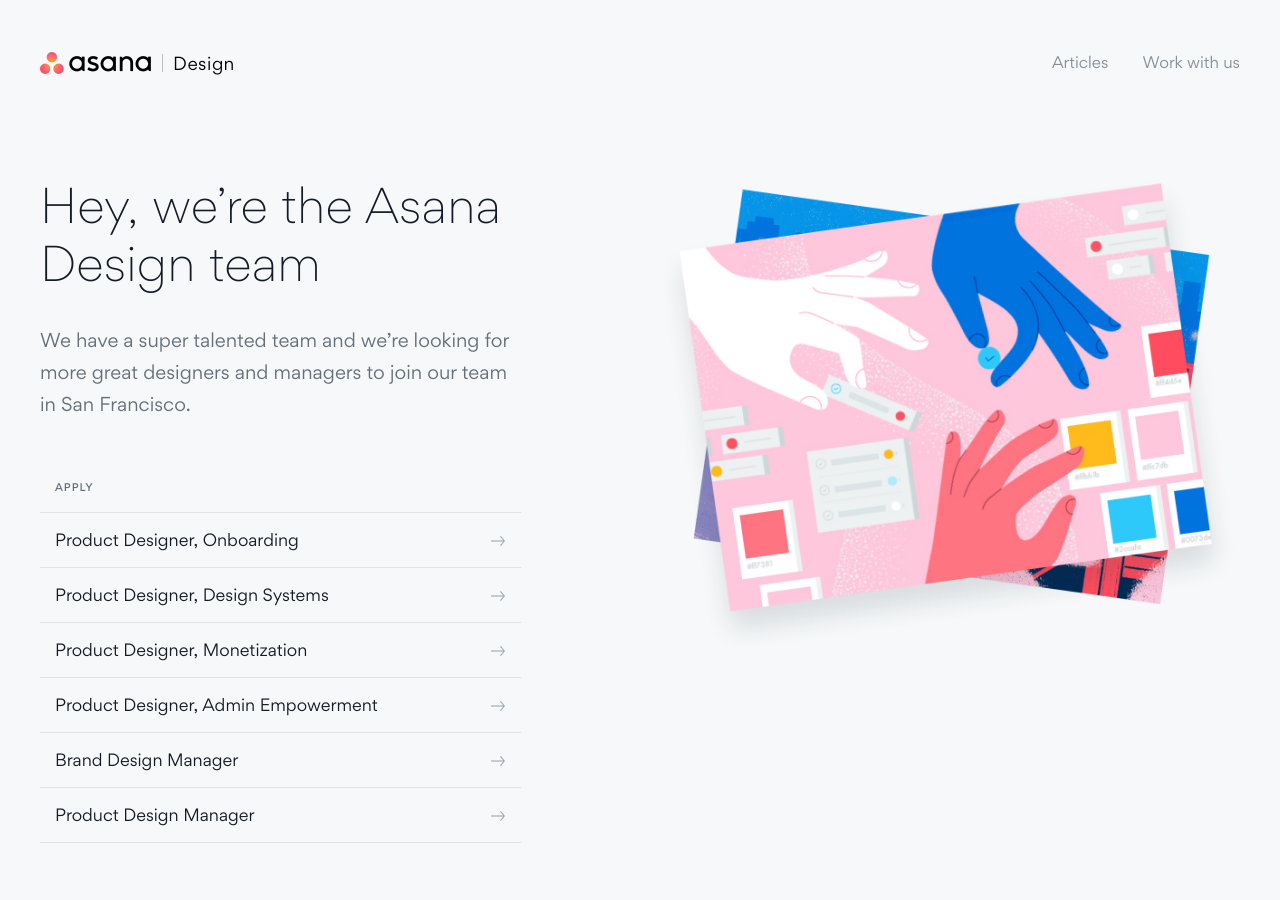
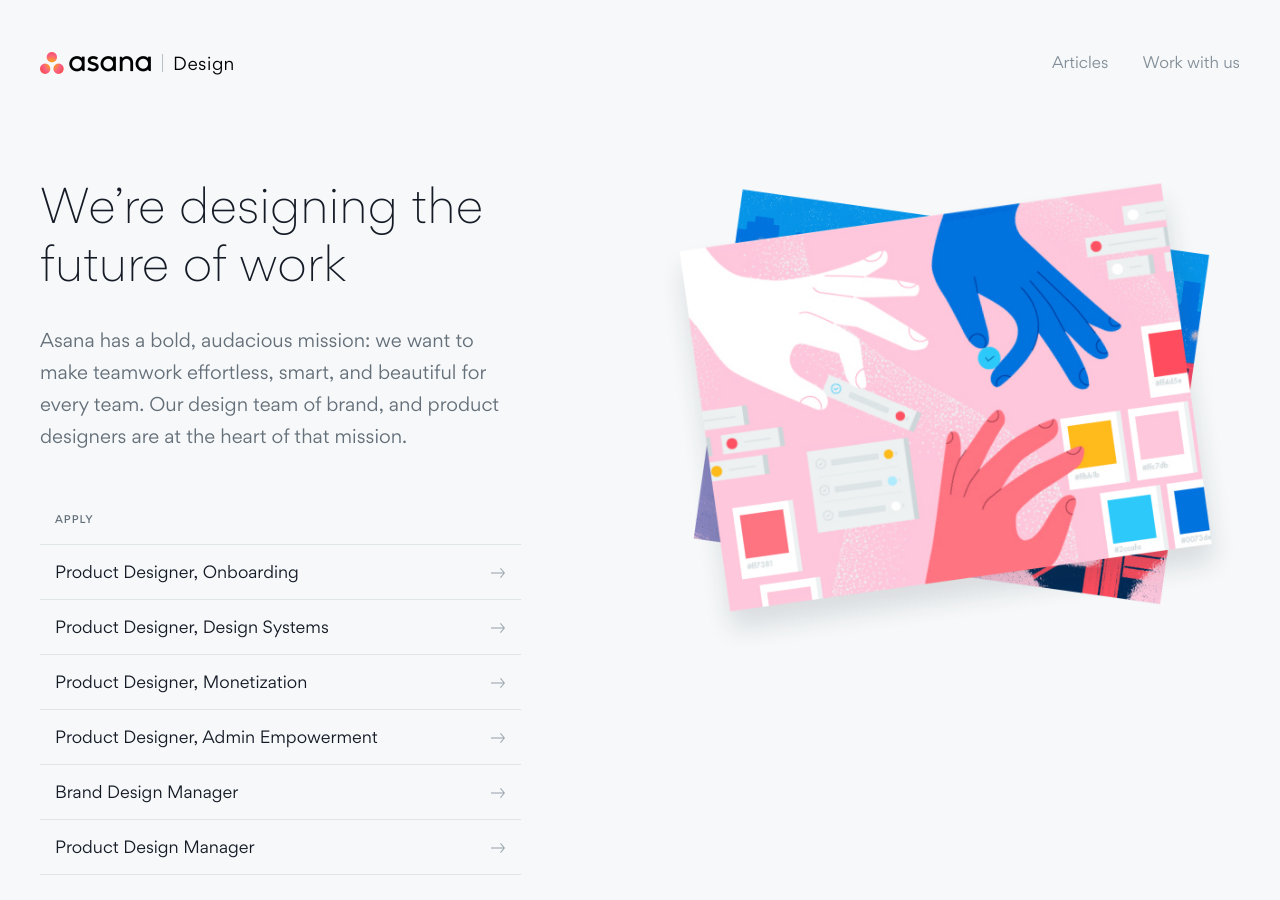
Before and after one commit to mattbond21/asana.design, a Jekyll site: the page built from index.html, in a window 1280 px wide and 900 px high. Built offline with Jekyll 4.4.1, drawn with Linux system fonts in a browser that asks for light colours; nearby versions of some CDN libraries; some web fonts are replaced.

Commit message:
copy updates to the head and subline

```diff
--- a/index.html
+++ b/index.html
@@ -9,8 +9,8 @@
 
       <div class="row hero">
         <div class="five-col">
-          <h1>Hey, we&rsquo;re the Asana Design team</h1>
-          <h3>We have a super talented team and we&rsquo;re looking for more great designers and managers to join our team in San Francisco.</h2>
+          <h1>We&rsquo;re designing the future of work</h1>
+          <h3>Asana has a bold, audacious mission: we want to make teamwork effortless, smart, and beautiful for every team. Our design team of brand, and product designers are at the heart of that mission.</h2>
 
           <div class="link-block">
             <h5>Apply</h5>
```
